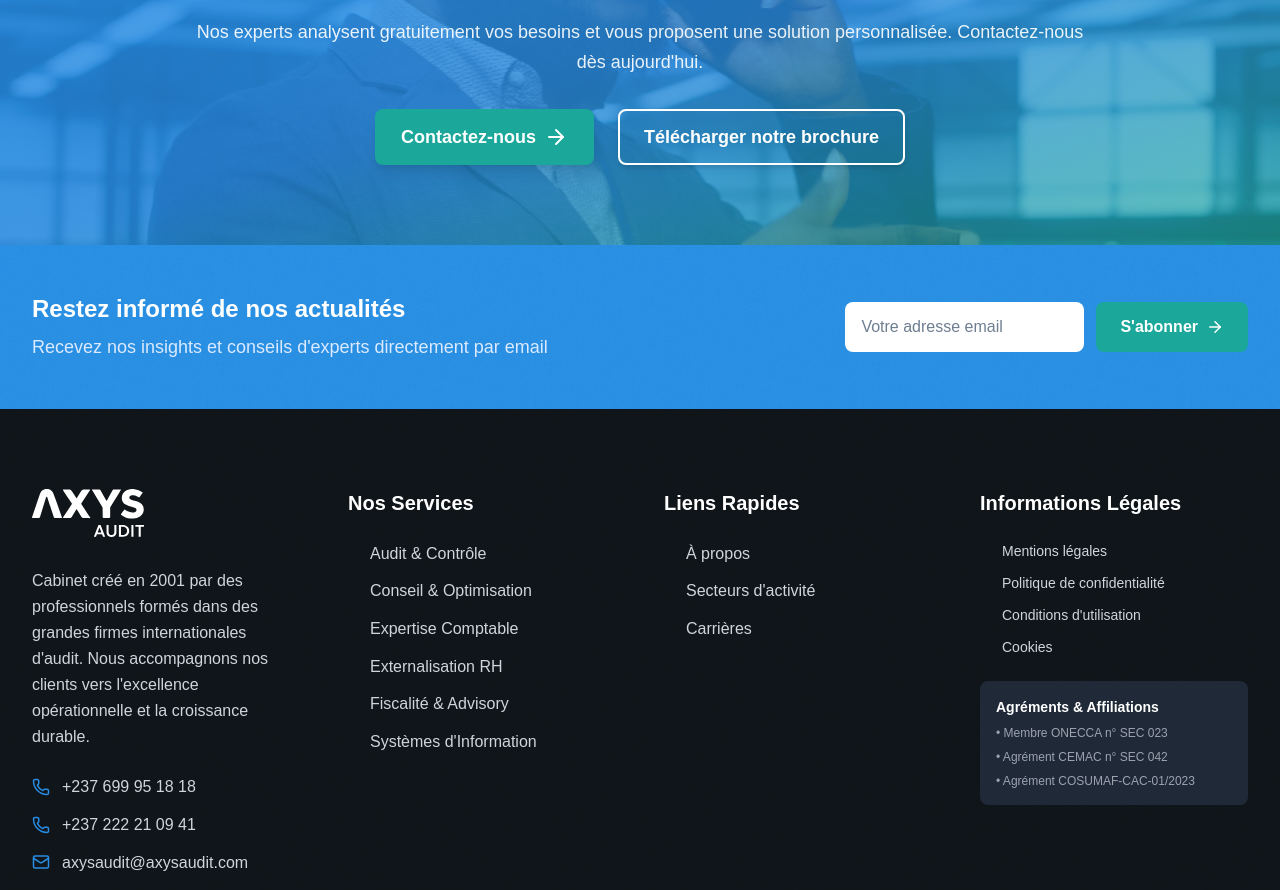
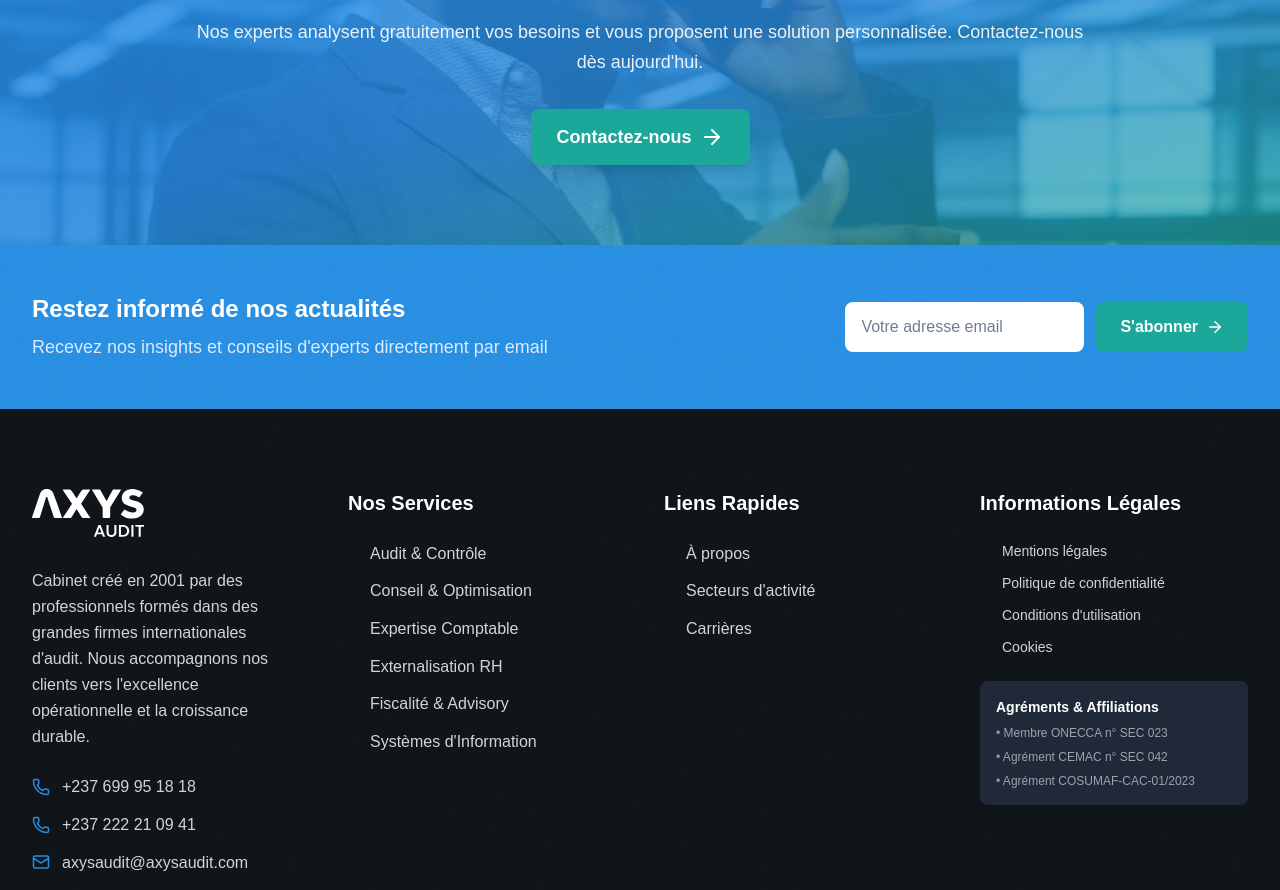
Before and after one commit to mjetoundi/axys-website, a React (Vite) app: page /services in a window 1280 px wide. Shown: the part 5013-5903 px from the top of the page. Built offline with nearby package versions, Linux system fonts and the light colour scheme; a web font is replaced by a local one.

Commit message:
MJ Commit

```diff
--- a/src/pages/Services.tsx
+++ b/src/pages/Services.tsx
@@ -420,14 +420,6 @@ const Services: React.FC = () => {
               >
                 Contactez-nous
               </Button>
-              <Button
-                variant="outline"
-                size="lg"
-                href="/ressources/telecharges"
-                className="w-full sm:w-auto border-white text-white hover:bg-white hover:text-primary"
-              >
-                Télécharger notre brochure
-              </Button>
             </div>
           </motion.div>
         </div>
--- a/src/pages/services/AuditService.tsx
+++ b/src/pages/services/AuditService.tsx
@@ -150,13 +150,6 @@ const AuditService: React.FC = () => {
                   className="w-full sm:w-auto"
                 >
                   Contactez-nous
-                </Button>
-                <Button
-                  variant="outline"
-                  size="lg"
-                  className="w-full sm:w-auto"
-                >
-                  Télécharger la brochure
                 </Button>
               </div>
             </motion.div>
```
